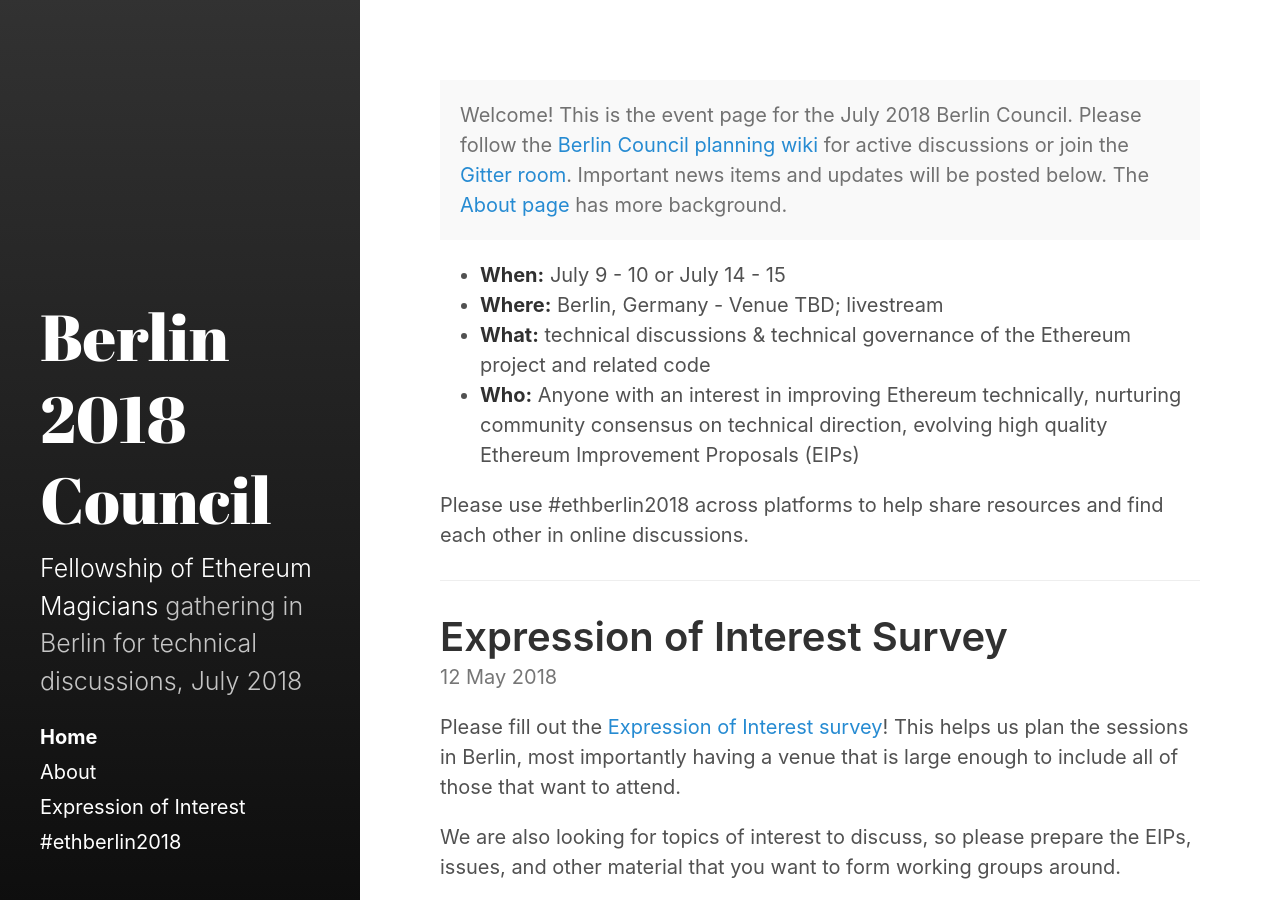
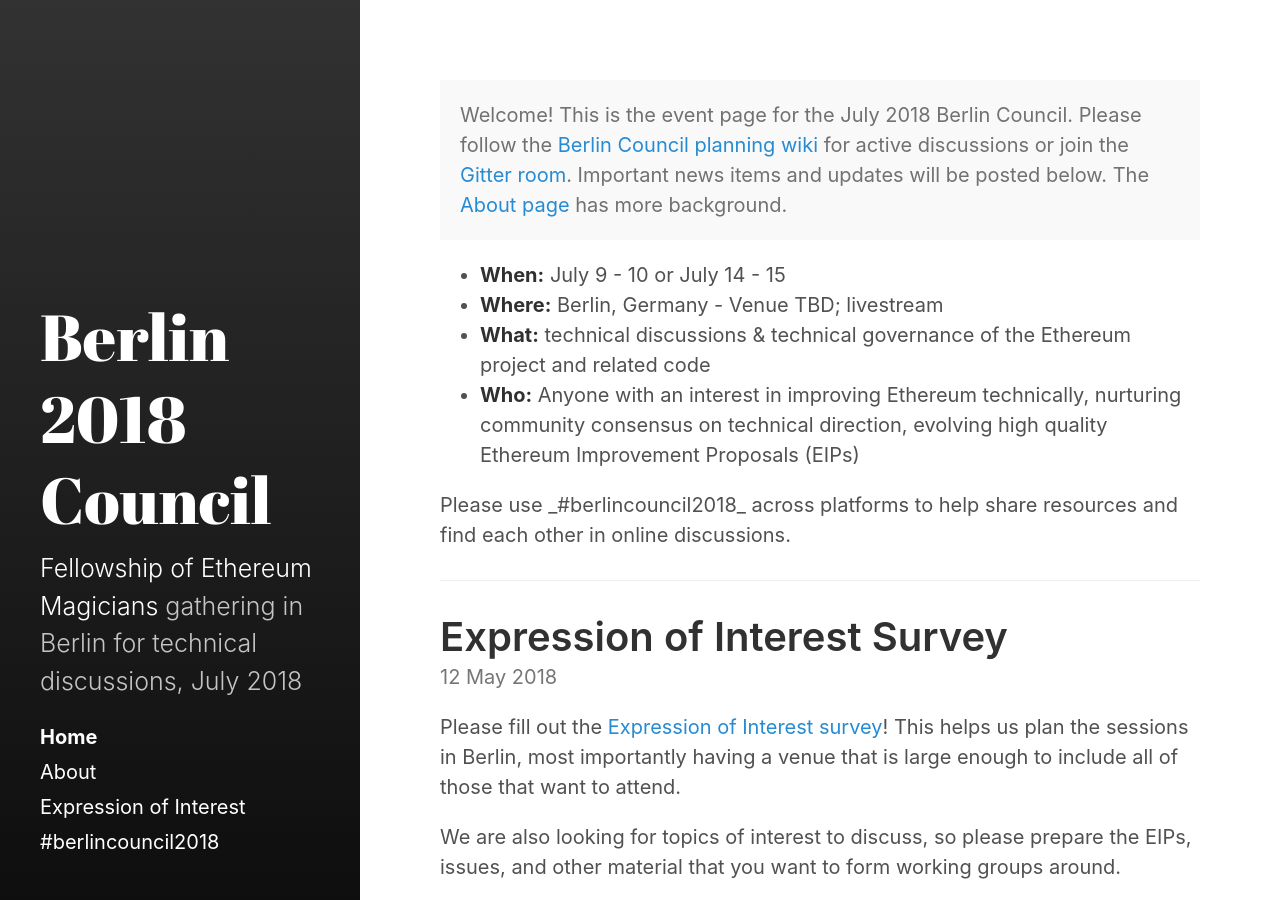
Before and after one commit to ethereum-magicians/berlin-council, a Jekyll site: the page built from docs/index.html, in a window 1280 px wide. Built offline with Jekyll 4.4.1, drawn with Linux system fonts in a browser that asks for light colours; the list of posts is cut into pages by our own code.

Commit message:
README to show links and next steps, updated hashtag to #berlincouncil2008

```diff
--- a/docs/_includes/custom-nav-links.html
+++ b/docs/_includes/custom-nav-links.html
@@ -1,3 +1,3 @@
 <!-- Optional additional links to insert in sidebar nav -->
 <a class="page-link"
-          href="https://twitter.com/search?f=tweets&q=%23ethberlin2018&src=typd" target="_blank">#ethberlin2018</a>
+          href="https://twitter.com/search?f=tweets&q=%23berlincouncil2018&src=typd" target="_blank">#berlincouncil2018</a>
--- a/docs/index.html
+++ b/docs/index.html
@@ -12,6 +12,6 @@
   <li><strong>Who:</strong> Anyone with an interest in improving Ethereum technically, nurturing community consensus on technical direction, evolving high quality Ethereum Improvement Proposals (EIPs)</li>
 </ul>
 
-<p>Please use #ethberlin2018 across platforms to help share resources and find each other in online discussions.</p>
+<p>Please use _#berlincouncil2018_ across platforms to help share resources and find each other in online discussions.</p>
 
 <hr />
```
Also changed, not shown: README.md.
